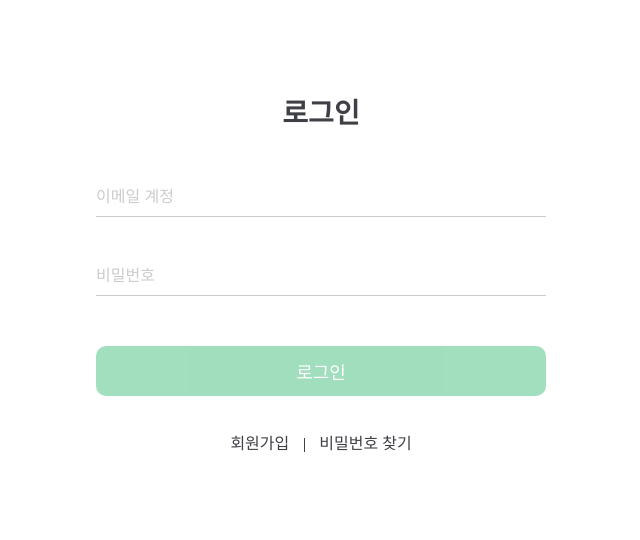
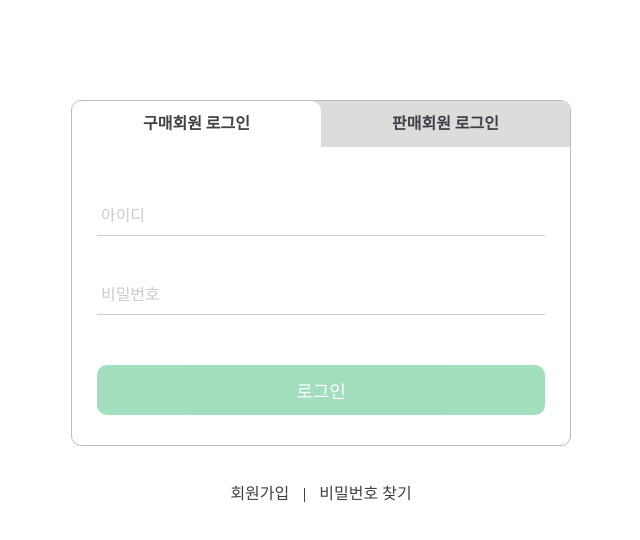
Before and after one commit to sjkymy/open-market, a React (Create React App) app: page /account/login in a window 1280 px wide. Shown: the top 540 px of the page, without its empty margins (319-959 px from the left). Built offline with nearby package versions, Linux system fonts and the light colour scheme.

Commit message:
로그인 api 요청 및 로그인 UI 수정 #9

```diff
--- a/src/components/userInput/Inp.jsx
+++ b/src/components/userInput/Inp.jsx
@@ -4,7 +4,7 @@ const Inp = styled.input`
     font-size: 16px;
     background-color: none;
     border: none;
-    padding: 10px 0;
+    padding: 10px 0 10px 4px;
     border-bottom: 1px solid #cdcbcb;
     margin: 20px 0;
     outline: none;
--- a/src/pages/account/login/Login.jsx
+++ /dev/null
@@ -1,52 +0,0 @@
-import { Container, LoginTit, LoginForm, LinkGroup, JoinLink } from "./login.style";
-import { Inp } from "../../../components/userInput/Inp"
-import { Button } from "../../../components/button/Button"
-import { useNavigate } from "react-router-dom";
-import { useState, useEffect } from "react";
-
-export default function Login() {
-  const navigate = useNavigate()
-  const [emailVal, setEmailVal] = useState("");
-  const [pwVal, setPwVal] = useState("");
-  const [emailValid, setEmailValid] = useState(false)
-  const [btnDisable, setBtnDisable] = useState(true)
-  const handleOnChange = (e) => {
-    setEmailVal(e.target.value)
-    !e.currentTarget.validity.typeMismatch ?
-      setEmailValid(true) : setEmailValid(false)
-  }
-
-  useEffect(() => {
-    emailValid && pwVal.length >= 6 ?
-      setBtnDisable(false) : setBtnDisable(true)
-  })
-
-  return (
-    <Container>
-      <LoginTit>로그인</LoginTit>
-      <LoginForm>
-        <Inp
-          type="email"
-          placeholder="이메일 계정"
-          value={emailVal}
-          onChange={handleOnChange}
-        />
-        <Inp
-          type="password"
-          placeholder="비밀번호"
-          value={pwVal}
-          onChange={(e) => {setPwVal(e.target.value)}}
-        />
-        <Button
-          type="button"
-          className="large"
-          disabled={btnDisable}
-        >로그인</Button>
-      </LoginForm>
-      <LinkGroup>
-        <JoinLink to="../join">회원가입</JoinLink>
-        <JoinLink to="#" className="divide">비밀번호 찾기</JoinLink>
-      </LinkGroup>
-    </Container>
-  )
-}
--- /dev/null
+++ b/src/pages/account/login/LoginMain.jsx
@@ -0,0 +1,41 @@
+import { useState } from 'react';
+import { LoginTab, TabMenu, MenuList, LinkGroup, JoinLink } from "./loginMain.style";
+import LoginForm from './loginForm/LoginForm';
+
+export default function Login() {
+  const [currentTab, setCurrentTab] = useState(0);
+
+  const menuArr = [
+    { id: 0, name: '구매회원 로그인', content: <LoginForm loginType="BUYER"/> },
+    { id: 1, name: '판매회원 로그인', content: <LoginForm loginType="SELLER"/> }
+  ];
+
+  const handleMenuSelect = (index) => {
+    setCurrentTab(index);
+  };
+
+  return (
+    <>
+      <LoginTab>
+        <TabMenu>
+          {menuArr.map((el,index) => (
+            <MenuList
+            key={el.id}
+            className={index === currentTab ? "submenu focused" : "submenu"}
+            onClick={() => handleMenuSelect(index)}
+            >
+              {el.name}
+            </MenuList>
+          ))}
+        </TabMenu>
+        <div>
+          {menuArr[currentTab].content}
+        </div>
+      </LoginTab>
+      <LinkGroup>
+        <JoinLink to="../join">회원가입</JoinLink>
+        <JoinLink to="#" className="divide">비밀번호 찾기</JoinLink>
+      </LinkGroup>
+    </>
+  );
+};
--- /dev/null
+++ b/src/pages/account/login/loginForm/LoginForm.jsx
@@ -0,0 +1,74 @@
+import { useNavigate } from "react-router-dom";
+import { useState, useEffect } from "react";
+import axios from "axios"
+import { Inp } from "../../../../components/userInput/Inp";
+import { Button } from "../../../../components/button/Button"
+import { Form, Warning } from "./LoginForm.style";
+
+export default function LoginForm(props) {
+  const navigate = useNavigate()
+  const [idVal, setIDVal] = useState("");
+  const [pwVal, setPwVal] = useState("");
+  const [btnDisable, setBtnDisable] = useState(true)
+  const [errorMsg, setErrorMsg] = useState(null)
+  const loginType = props.loginType;
+
+  const handleOnChange = (e) => {
+    (e.target.type === "password") ?
+      setPwVal(e.target.value) : setIDVal(e.target.value)
+  };
+
+  useEffect(() => {
+    pwVal.length >= 6 ?
+      setBtnDisable(false) : setBtnDisable(true)
+  }, [pwVal]);
+
+  const handleLogin = (e) => {
+    const loginData = async() => {
+      const loginData = {
+        "username": idVal,
+        "password": pwVal,
+        "login_type": loginType
+      };
+      try {
+        const response = await axios.post("https://openmarket.weniv.co.kr/accounts/login/", loginData
+        );
+        console.log(response);
+      } catch (error) {
+        console.log(error);
+        if (error.response.status === 401) {
+          setErrorMsg("* 아이디 또는 비밀번호가 일치하지 않습니다.")
+        }
+      }
+    }
+    loginData()
+  };
+
+  return (
+    <>
+      <Form>
+        <Inp
+          type="text"
+          placeholder="아이디"
+          value={idVal}
+          onChange={handleOnChange}
+        />
+        <Inp
+          type="password"
+          placeholder="비밀번호"
+          value={pwVal}
+          onChange={handleOnChange}
+        />
+        <Warning className={errorMsg ? "errorOpen" : null}>
+          {errorMsg}
+        </Warning>
+        <Button
+          type="button"
+          className="large"
+          disabled={btnDisable}
+          onClick={handleLogin}
+        >로그인</Button>
+      </Form>
+    </>
+  )
+}
--- /dev/null
+++ b/src/pages/account/login/loginForm/LoginForm.style.js
@@ -0,0 +1,25 @@
+import styled from "styled-components";
+
+const Form = styled.form `
+    display: flex;
+    flex-direction: column;
+    margin: 30px auto 0;
+    width: 90%;
+`
+
+const Warning = styled.strong `
+    display: none;
+    margin-top: 6px;
+    font-size: 14px;
+    font-weight: 400;
+    line-height: 14px;
+    color: #eb5757;
+    &.errorOpen {
+        display: block;
+    }
+    @media screen and (max-width: 768px) {
+        font-size: 12px;
+    };
+`;
+
+export { Form, Warning }
--- /dev/null
+++ b/src/pages/account/login/loginMain.style.js
@@ -0,0 +1,69 @@
+import styled from "styled-components";
+import { Link } from "react-router-dom";
+
+const LoginTab = styled.div `
+  width: 87%;
+  max-width: 500px;
+  margin: 100px auto 20px;
+  border: 1px solid #BDBDBD;
+  border-radius: 10px;
+  padding-bottom: 30px;
+`
+
+const TabMenu = styled.ul`
+  background-color: #dcdcdc;
+  color: #000;
+  border-radius: 10px 10px 0px 0px;
+  font-weight: bold;
+  display: flex;
+  /* align-items: center; */
+  list-style: none;
+
+  .submenu {
+    width: calc(100% /2);
+    text-align: center;
+    padding: 15px 0 15px;
+    transition: 0.3s;
+    border-radius: 10px 10px 0px 0px;
+  }
+
+  .focused {
+    background-color: #fff;
+  }
+
+  & div.desc {
+    text-align: center;
+  }
+`;
+
+const MenuList = styled.li `
+  cursor: pointer;
+`;
+
+const LinkGroup = styled.div `
+    text-align: center;
+    margin: 40px 0;
+`
+
+const JoinLink = styled(Link) `
+    color: var(--color-text);
+    position: relative;
+    &.divide {
+        margin-left: 15px;
+        padding-left: 15px;
+        ::after {
+            position:absolute;
+            left: 0;
+            top: 3px;
+            content: " ";
+            width: 1px;
+            height: 80%;
+            background-color: var(--color-text);
+        }
+    }
+    @media screen and (max-width: 768px) {
+        font-size: 14px;
+    }
+`
+
+export { TabMenu, LoginTab, MenuList, LinkGroup, JoinLink }
--- a/src/routes/Router.jsx
+++ b/src/routes/Router.jsx
@@ -1,7 +1,7 @@
 import React, { Suspense, lazy } from "react";
 import { BrowserRouter, Routes, Route, Outlet } from "react-router-dom";
 
-const Login = lazy(() => import('../pages/account/login/Login'));
+const Login = lazy(() => import('../pages/account/login/LoginMain'));
 const Join = lazy(() => import('../pages/account/join/Join'));
 const Home = lazy(() => import("../pages/home/Home"));
 // const Product = lazy(() => import("../pages/product/Product"))
```
Also changed, not shown: src/pages/account/login/loginForm/BuyLogin copy.jsx (added, +85 -0 lines), src/pages/account/login/loginForm/buyLogin.style copy.js (renamed from src/pages/account/login/login.style.js).
